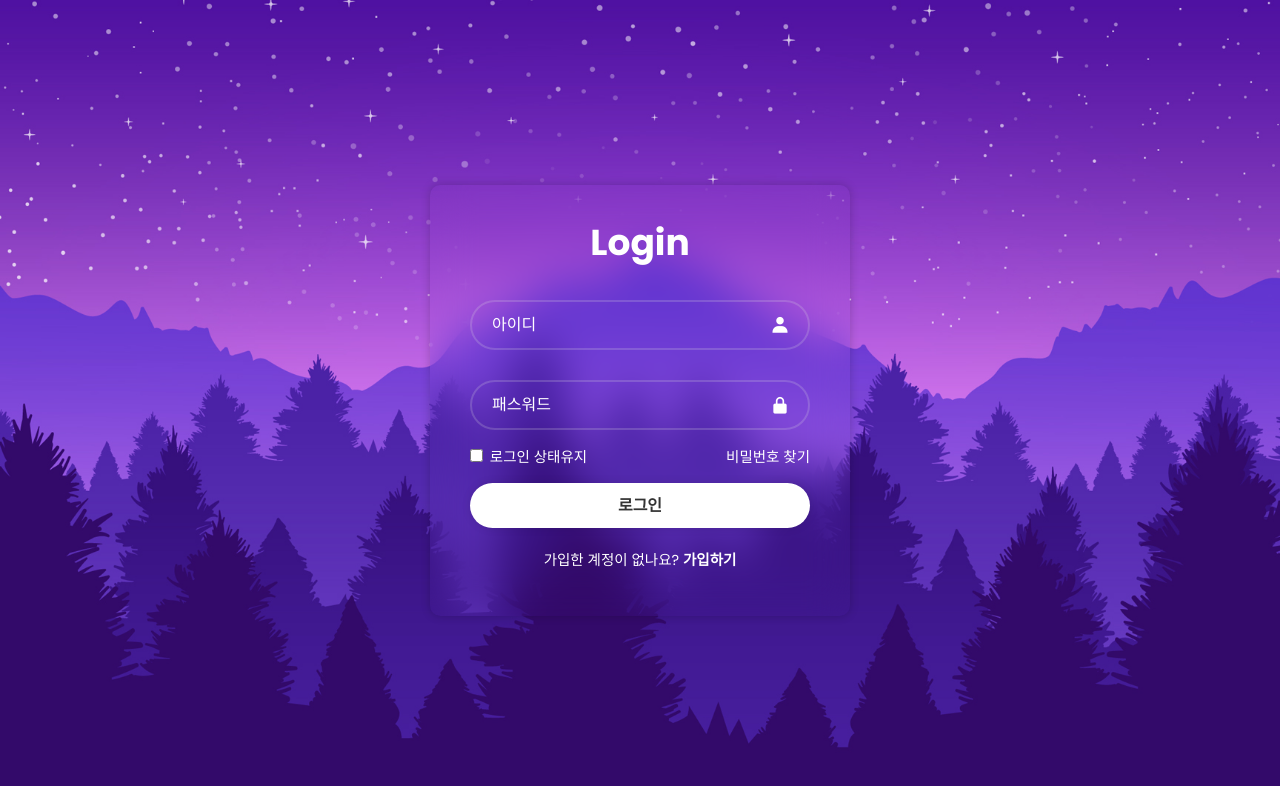
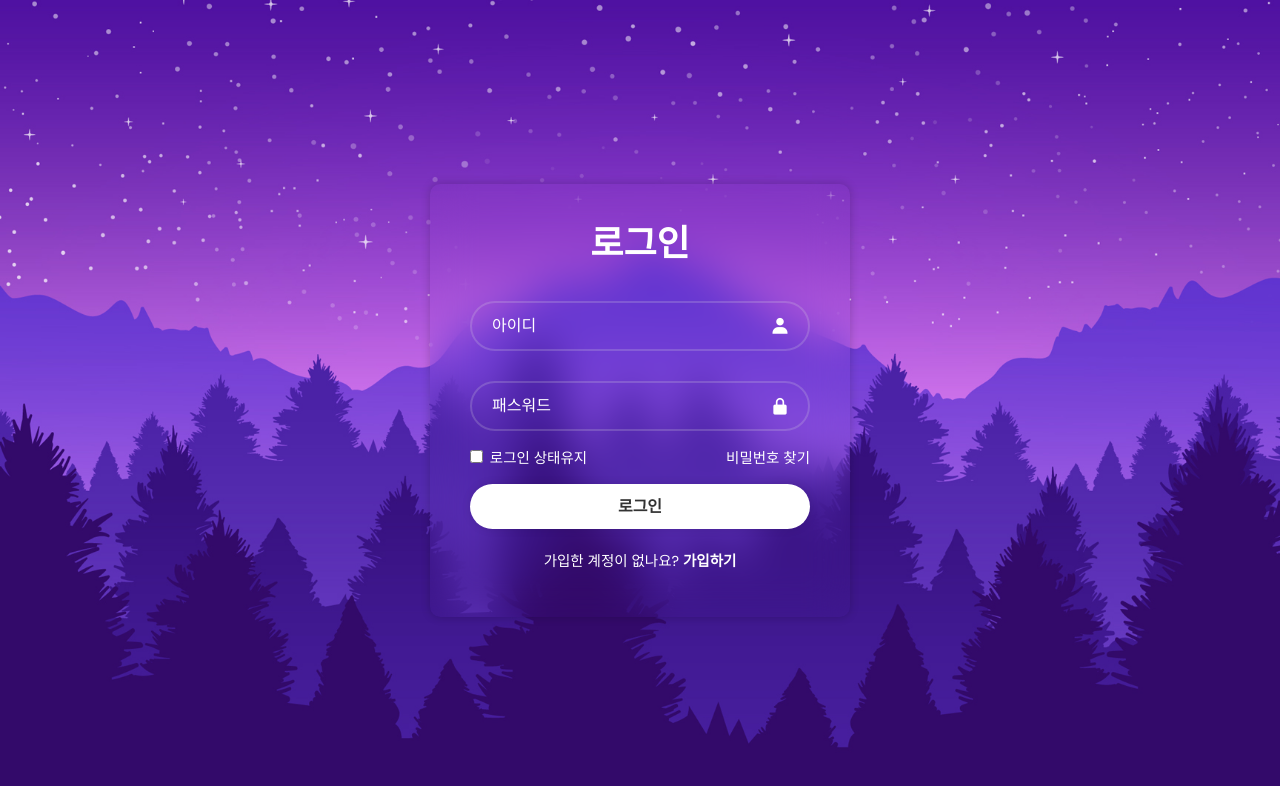
Before and after one commit to lenaclassic/Login-Form, a plain HTML site: page index.html in a window 1280 px wide. Drawn offline with nearby package versions, Linux system fonts and the light colour scheme.

Commit message:
제목변경

```diff
--- a/index.html
+++ b/index.html
@@ -14,7 +14,7 @@
   <body>
     <div class="wrapper">
       <form action="">
-        <h1>Login</h1>
+        <h1>로그인</h1>
         <div class="input-box">
           <input type="text" placeholder="아이디" required />
           <i class="bx bxs-user"></i>
```
